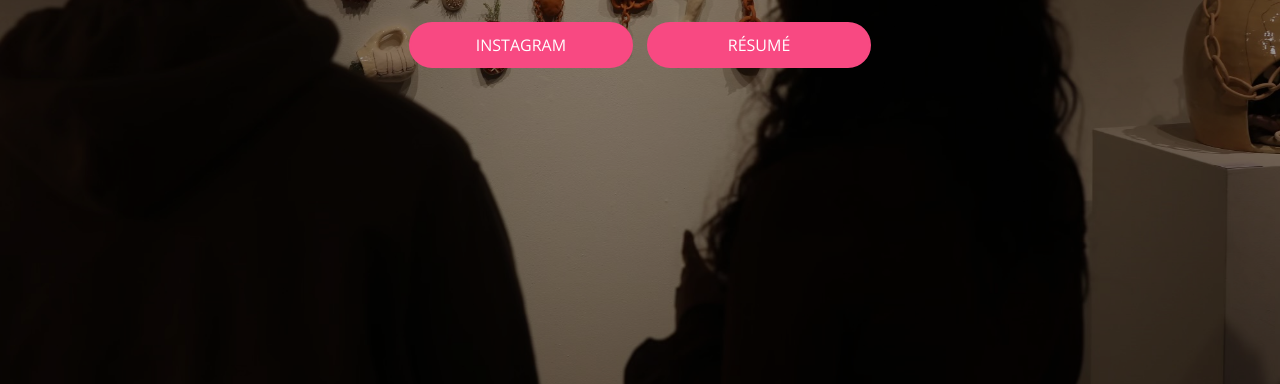
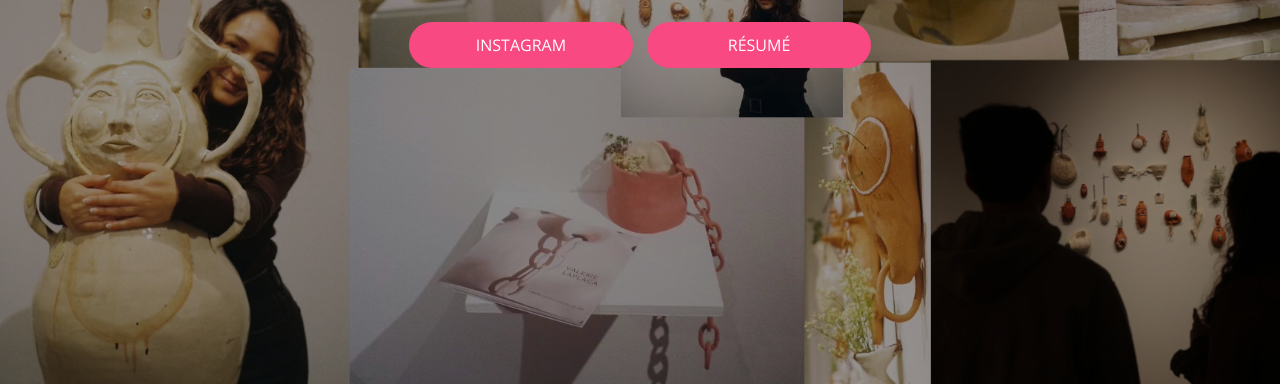
Before and after one commit to gardmz/valLaplaca.github.io, a plain HTML site: page index.html in a window 1280 px wide. Shown: the part 416-800 px from the top of the page. Drawn offline with nearby package versions, Linux system fonts and the light colour scheme.

Commit message:
Update index.html

```diff
--- a/index.html
+++ b/index.html
@@ -13,7 +13,7 @@
 </head>
 <body>
 
-	<div class="main-area center-text" style="background-image:url(images/IMG-1788.jpg);">
+	<div class="main-area center-text" style="background-image:url(images/Backgforval.jpg);">
 
 		<div class="display-table">
 			<div class="display-table-cell">
```
